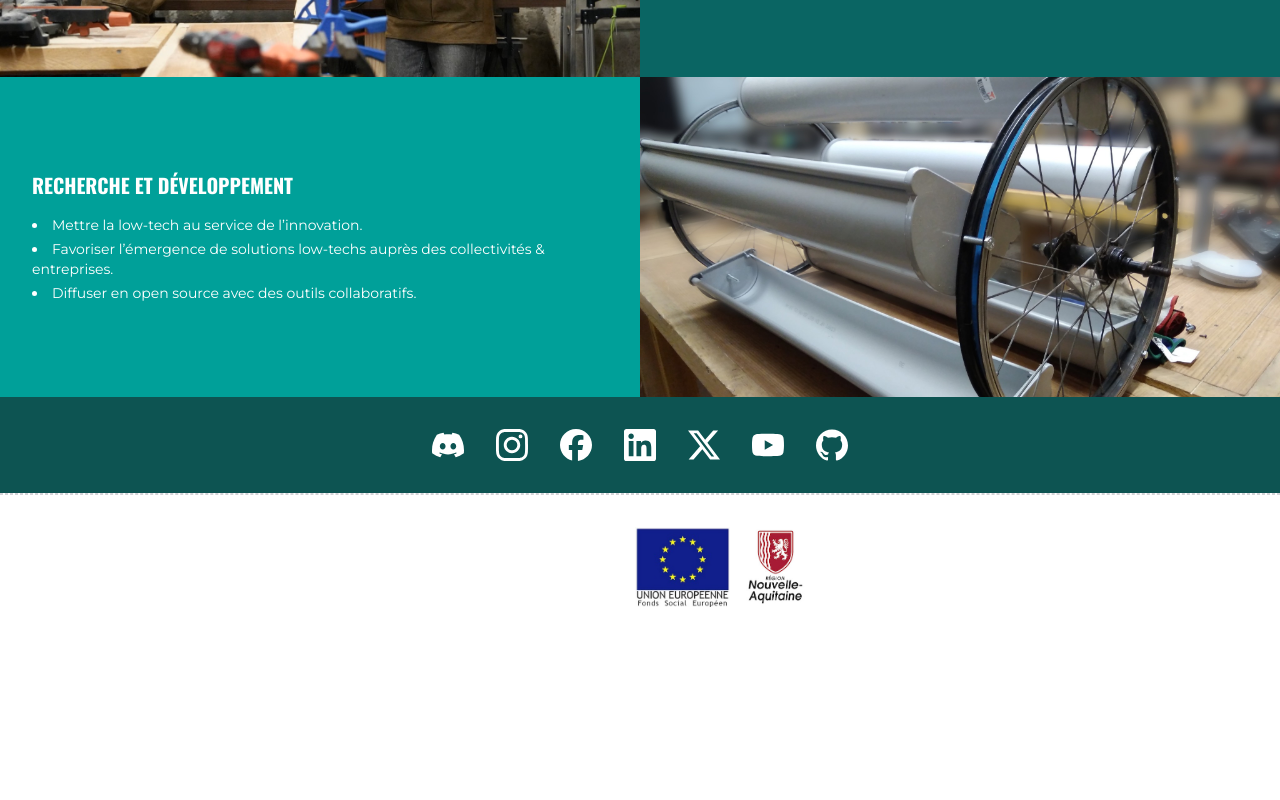
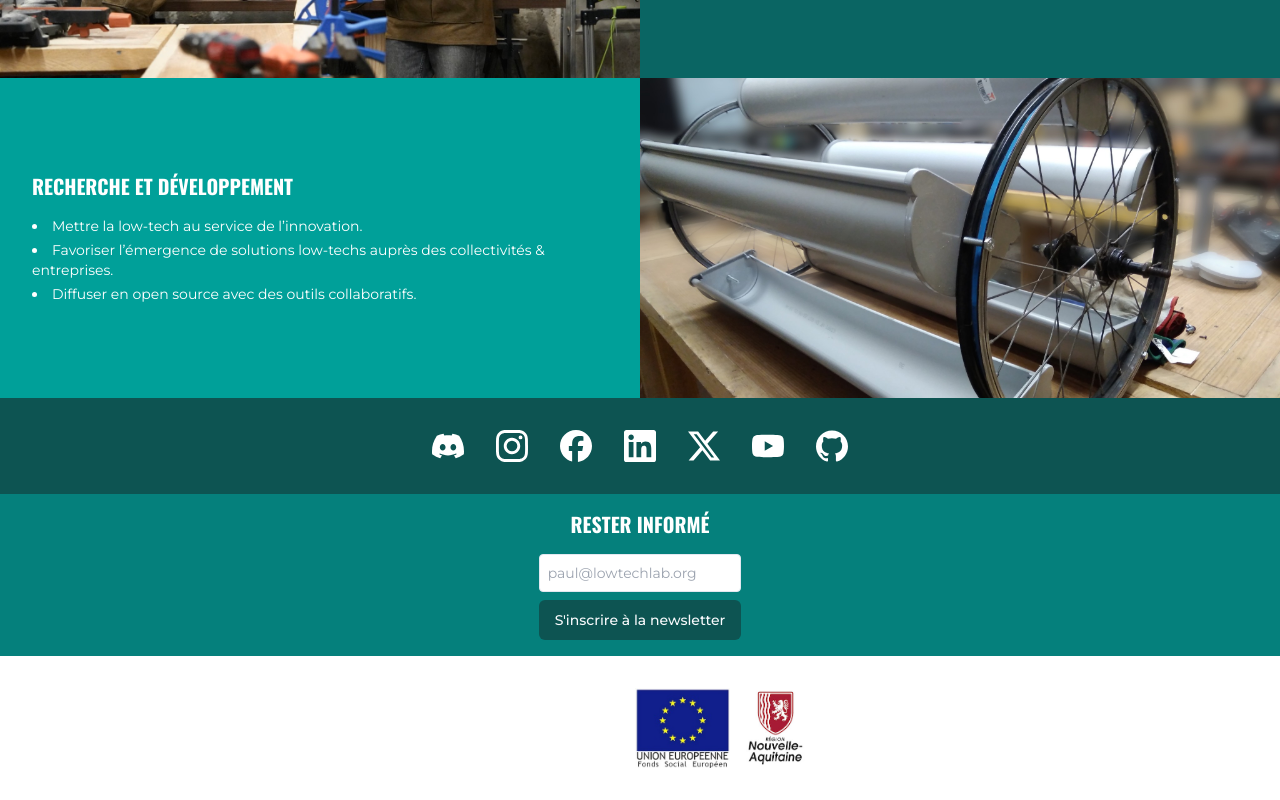
Before and after one commit to lowtechbordeaux/ltlb-landing-v2, a Next.js app: page / in a window 1280 px wide. Shown: the part 974-1774 px from the top of the page. Before the commit the page ends 1613 px from the top, so only its background shows below. Built offline with nearby package versions, Linux system fonts and the light colour scheme; grey boxes are pictures that could not be loaded.

Commit message:
mailchimp

```diff
--- a/components/Banner.tsx
+++ b/components/Banner.tsx
@@ -5,7 +5,7 @@ export default function Header() {
     return (
         <Link
             href="https://jeparticipe.gironde.fr/project/budget-participatif-2023/collect/proposez-vos-projets/proposals/zone-de-fraicheur-urbaine"
-            className='flex px-4 py-2 sm:py-2 justify-center items-center bg-orange-bp  hover:bg-energy-yellow-400 border-b border-dashed'
+            className='flex px-4 py-2 sm:py-2 justify-center items-center bg-orange-bp  hover:bg-energy-yellow-400 border border-dashed'
             target='_blank'
         >
             <Image src="/assets/logos/bee.webp" alt="bee" width={28} height={28} className='mr-4' />
--- a/components/Footer.tsx
+++ b/components/Footer.tsx
@@ -1,10 +1,11 @@
 import Follow from "./Follow"
+import Mailchimp from "./Mailchimp";
 
 export default function Footer() {
     return (
         <footer className="">
             <Follow className='bg-persian-green-900 py-8' />
-            <div className="w-full border border-dashed border-zinc-300"></div>
+            <Mailchimp />
             <div className="container py-8">
                 <div className="flex flex-wrap justify-center">
                     <div
--- /dev/null
+++ b/components/Mailchimp.tsx
@@ -0,0 +1,26 @@
+import { Button } from "./ui/button";
+
+export default function Mailchimp({ className }: { className?: string }) {
+    return (
+        <div className="flex flex-col items-center py-4 bg-persian-green-700 text-white">
+            <form action="https://proton.us12.list-manage.com/subscribe/post?u=1a6dc02d62ba4c7ff0d03c95a&amp;id=8c5f545e7c&amp;f_id=004b4de0f0" method="post" id="mc-embedded-subscribe-form" name="mc-embedded-subscribe-form" className="validate" target="_blank">
+                <div className="flex flex-col items-center space-y-2 w-full max-w-64">
+                    <h2 className="mb-2">Rester informé</h2>
+                    <input
+                        className="border rounded-sm w-full p-2 text-sm text-black"
+                        type="email"
+                        name="EMAIL"
+                        id="mce-EMAIL"
+                        placeholder="paul@lowtechlab.org"
+                        required
+                        minLength={4}
+                    />
+                    <div aria-hidden="true" className="absolute hidden l-[-5000px]">
+                        <input type="text" name="b_1a6dc02d62ba4c7ff0d03c95a_8c5f545e7c" tabIndex={-1} value="" />
+                    </div>
+                    <Button className="bg-persian-green-900 hover:bg-persian-green-600">S'inscrire à la newsletter</Button>
+                </div>
+            </form >
+        </div >
+    );
+}
```
Also changed, not shown: 1 other file (tests, documents, lock files or other folders).
